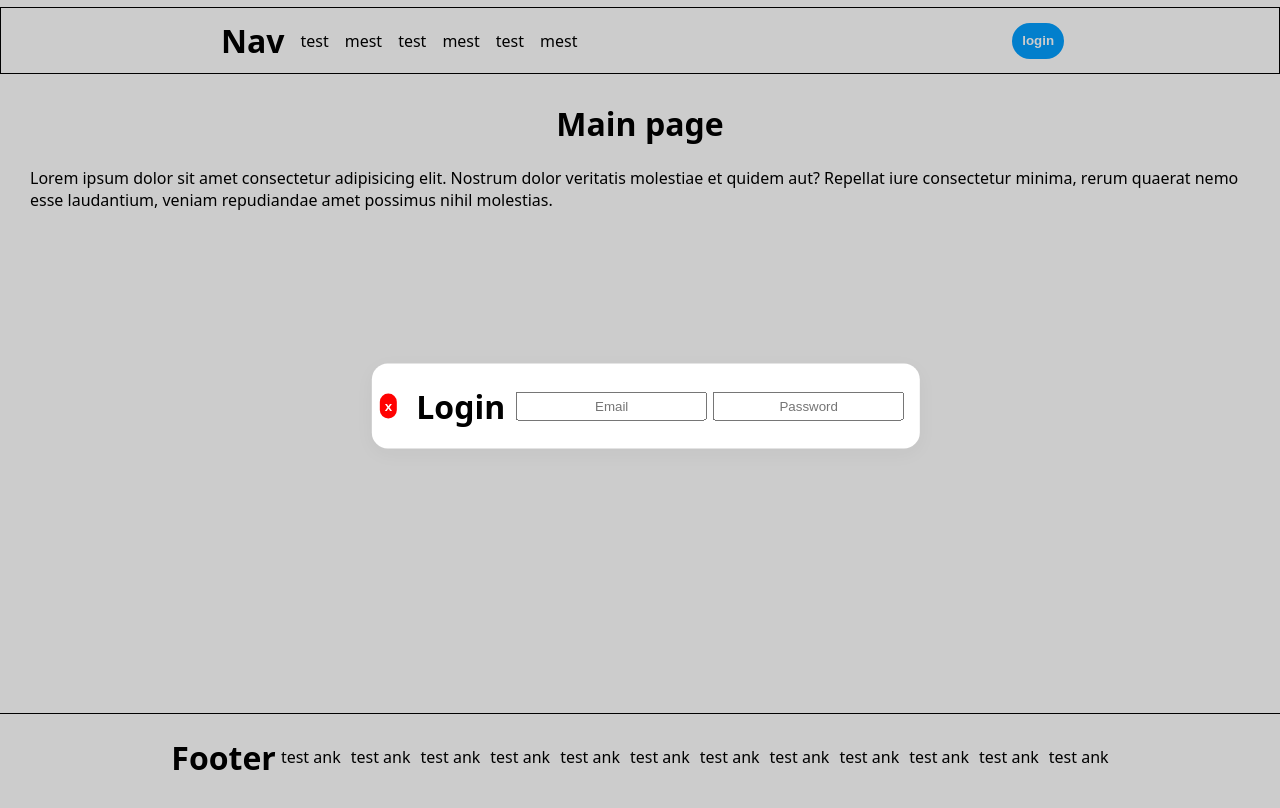
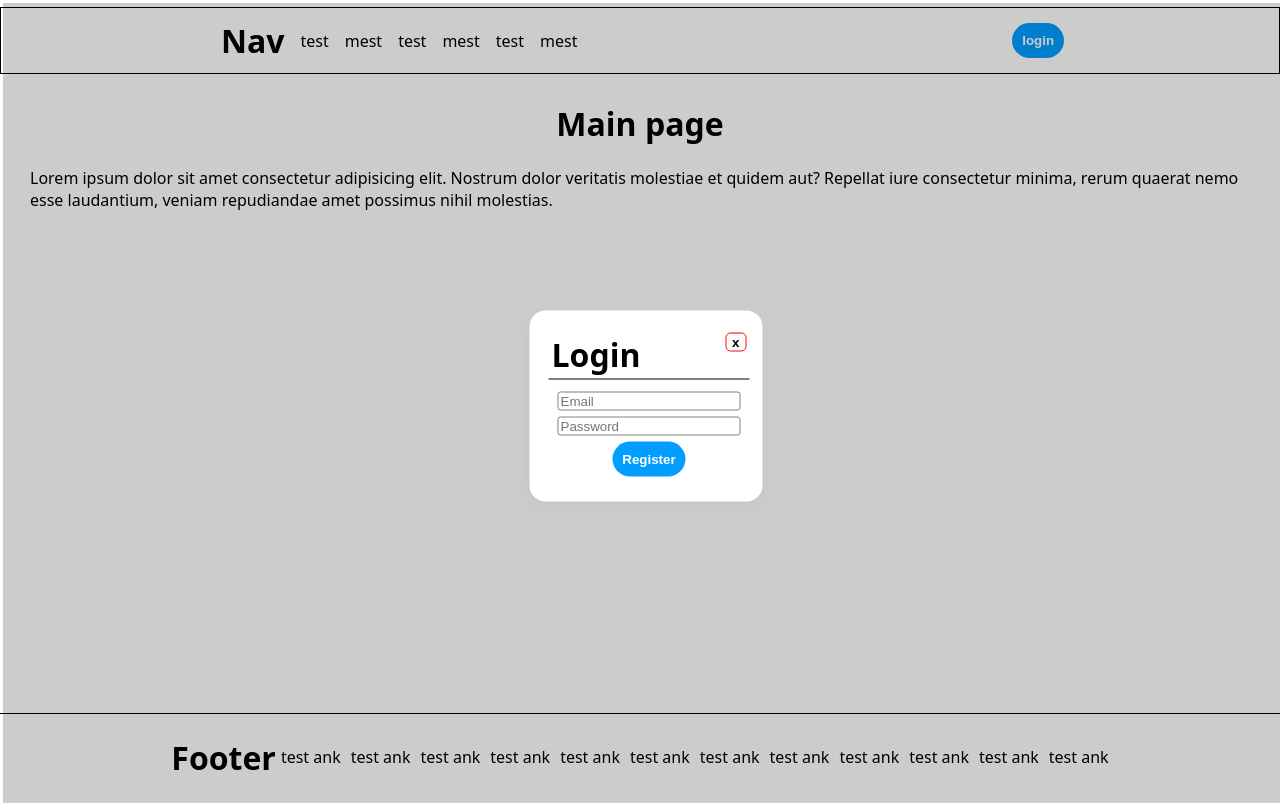
Before and after one commit to somlom/E-Com-Shop, a React app: page / in a window 1280 px wide. Both pictures are taken after a click on the button "login". Built offline with nearby package versions, Linux system fonts and the light colour scheme.

Commit message:
Better modal(modified css, added submit on form)

```diff
--- /dev/null
+++ b/src/components/Auth.jsx
@@ -0,0 +1,40 @@
+import React from 'react'
+
+export const Login = () => {
+    return (
+        <div className='modal_content'>
+            <form onSubmit={()=>alert("Submited!")}>
+                <input type="email" placeholder="Email" />
+                <input type="password" placeholder="Password" />
+                <button className="login_button button" type='submit'>Register</button>
+            </form>
+        </div>
+    )
+}
+
+export const Register = () => {
+    return (
+        <div>
+            <div className='title'>
+                <h1>Register</h1>
+                <input type={email} placeholder="Email" />
+                <input type={"text"} placeholder="Username" />
+                <input type={"password"} placeholder="Password" />
+                <a href="#">Login</a>
+            </div>
+        </div>
+    )
+}
+
+
+export const Reset = () => {
+    return (
+        <div>
+            <div className='title'>
+                <h1>Reset password</h1>
+                <input type={"email"} placeholder="Email" />
+                <input type={"password"} placeholder="Password" />
+            </div>
+        </div>
+    )
+}
--- a/src/components/Modal.jsx
+++ b/src/components/Modal.jsx
@@ -2,12 +2,18 @@ import React from 'react'
 
 export const Modal = ({ children, handle_modal }) => {
 
+    console.log(children)
+
     return (
-        <div className='darkBG'>
+        <div className='fade_layer'>
             <div className='centered'>
                 <div className='modal'>
-                    <button className="closeBtn" onClick={() => handle_modal(false)}>x</button>
+                    <div className='modal_title'>
+                        <button className="close_button button" onClick={() => handle_modal(false)}>x</button>
+                        <h1>Login</h1>
+                    </div>
                     {children}
+
                 </div>
             </div>
         </div>
--- a/src/components/Navigation.jsx
+++ b/src/components/Navigation.jsx
@@ -1,4 +1,5 @@
 import React from 'react'
+import { Login, Register, Reset } from './Auth';
 
 import { Modal } from './Modal'
 
@@ -22,18 +23,15 @@ export const Navigation = () => {
       </div>
 
       <div className='nav_column login'>
-        <button className='login_button'onClick={() => handle_modal(true)}>login</button>
-        {modal_state &&
-          <Modal handle_modal={handle_modal}>
-            <div className='title'>
-              <h1>Login</h1>
-              <input type={"email"} placeholder="Email" />
-              <input type={"password"} placeholder="Password" />
-            </div>
-          </Modal>
-        }
+        <button className='login_button button' onClick={() => handle_modal(true)}>login</button>
       </div>
-
+      {modal_state &&
+        <Modal handle_modal={handle_modal}>
+          <Login />
+          {/* <Register />
+              <Reset /> */}
+        </Modal>
+      }
     </div>
   )
 }
--- a/src/css/Layout.css
+++ b/src/css/Layout.css
@@ -57,7 +57,6 @@
     /* flex-wrap: wrap; */
     align-items: center;
     justify-content: center;
-    /* background-color: gray; */
 }
 
 .footer_data {
@@ -93,7 +92,9 @@ a.link:active {
     color: #36d8f4;
 }
 
-.darkBG {
+/* ###### MODAL */
+
+.fade_layer {
     background-color: rgba(0, 0, 0, 0.2);
     width: 100vw;
     height: 100vh;
@@ -116,16 +117,45 @@ a.link:active {
     height: fit-content;
     background: white;
     color: black;
-    z-index: 10;
+    padding: 16px;
+    z-index: 1;
     border-radius: 16px;
     box-shadow: 0 5px 20px 0 rgba(0, 0, 0, 0.04);
+    display: flex;
+    flex-direction: column;
+
 }
+
+.modal_title {
+    border-bottom: solid 1px black;
+    display: flex;
+    flex-direction: row-reverse;
+    /* align-content: stretch; */
+    justify-content: space-between;
+    width: 100%;
+}
+
+.modal_content form {
+    display: flex;
+    flex-direction: column;
+}
+
+.modal_content form input {
+    border: solid 1px grey;
+    border-radius: 3px;
+}
+
+.modal_content form input:hover {
+    border-color: rgb(2, 158, 255);
+}
+
+/* ##### BUTTONS */
 
 .login_button {
     background-color: rgb(2, 158, 255);
     color: white;
     border: none;
-    height: 36px;
+    height: fit-content;
     width: fit-content;
     border-radius: 18px;
     font-weight: bold;
@@ -134,31 +164,32 @@ a.link:active {
     padding: 10px;
 }
 
-.login_button:hover{
+.button:hover {
     opacity: 0.7;
 }
 
-.login_button:active{
+.button:active {
     opacity: 0.5;
 }
 
-.closeBtn {
-    background-color: rgb(255, 2, 2);
-    color: white;
-    border: none;
-    height: fit-content;
-    width: fit-content;
-    border-radius: 10px;
+.close_button {
+    background-color: white;
+    text-align: center;
+    height: min-content;
+    width: min-content;
+    /* color: white; */
+    border: solid 1px red;
+    border-radius: 5px;
     font-weight: bold;
     cursor: pointer;
     transition: opacity 0.15s;
-
+    align-self: flex-start;
+    /* https://stackoverflow.com/questions/10995165/what-is-the-opposite-of-hover-on-mouse-leave */
+    -webkit-transition: background-color 0.5s;
 }
 
-.closeBtn:hover{
-    opacity: 0.7;
+.close_button:hover{
+    background-color: red;
+    color: white;
+    transition: background-color 0.5s;
 }
-
-.closeBtn:active{
-    opacity: 0.5;
-}
```
